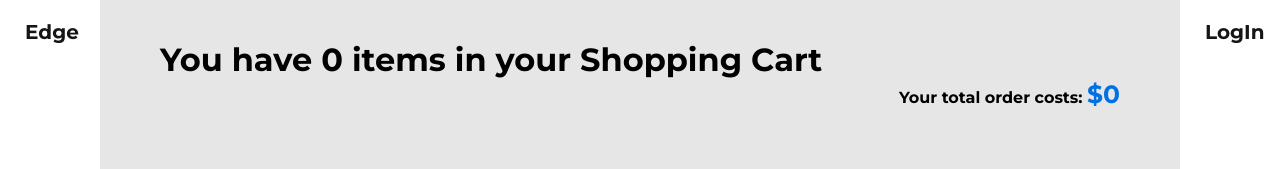
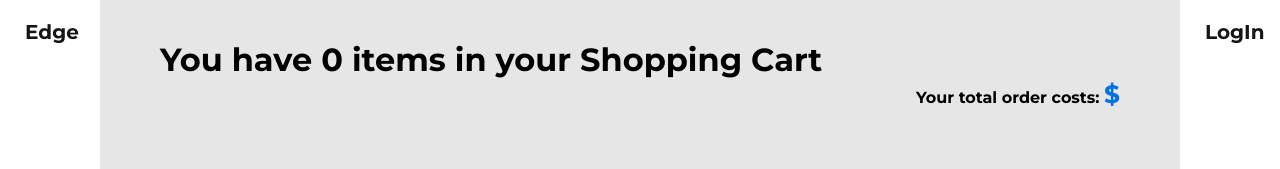
Before and after one commit to thatsickusername/project-shoes-store, a React (Create React App) app: page /cart in a window 1280 px wide. Shown: the top 169 px of the page. Built offline with nearby package versions, Linux system fonts and the light colour scheme.

Commit message:
fixing warnings

```diff
--- a/src/components/ShoeCardLong.js
+++ b/src/components/ShoeCardLong.js
@@ -3,7 +3,7 @@ import '../css/ShoeCardLong.css'
 function ShoeCardLong(props) {
     return (
         <div className="ShoeCardLong">
-            <img className="cartImage" src={props.imgsrc}/>
+            <img alt="very meaningfull" className="cartImage" src={props.imgsrc}/>
             <div className="cartText">
                 <h2>{props.name}</h2>
                 <h5>Lorem ipsum dolor sit amet consectetur adipisicing elit. Quibusdam, quae.
--- a/src/components/ShoeCardSmall.js
+++ b/src/components/ShoeCardSmall.js
@@ -15,7 +15,7 @@ function ShoeCardSmall(props) {
 
     return (
             <div className="box">
-                <img className="productImage"src={props.imgsrc}/>
+                <img alt="meaningfull text" className="productImage"src={props.imgsrc}/>
                 <div className="productText">
                     <h2 className="productTitle">{props.name}</h2>
                     <h4 className="productPrice"> ${props.price}</h4>
--- a/src/components/ShoeCart.js
+++ b/src/components/ShoeCart.js
@@ -18,7 +18,7 @@ function ShoeCart() {
             }
 
             <div className="proceedButton">
-                <h4> Your total order costs: <span>${ hello } </span></h4>
+                <h4> Your total order costs: <span>${ totalPrice } </span></h4>
             </div>
         </div>
     );
```
